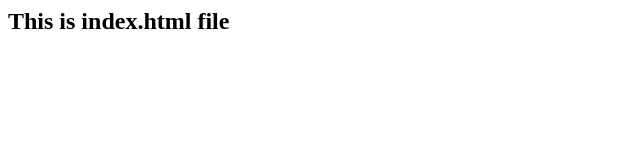
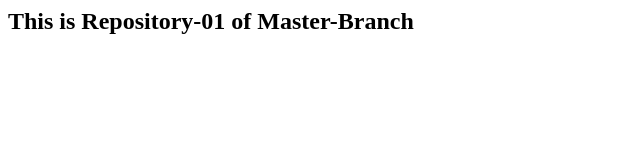
Before and after one commit to aadilisani/Repo-3-QA-Branch, a plain HTML site: page index.html in a window 1280 px wide. Shown: the whole page, without its empty margins (0-640 px from the left). Drawn offline with Linux system fonts and the light colour scheme.

Commit message:
This is Repository-01 of Master-Branch

```diff
--- a/index.html
+++ b/index.html
@@ -1 +1 @@
-<h2> This is index.html file <h2>
+<h2> This is Repository-01 of Master-Branch <h2>
```
